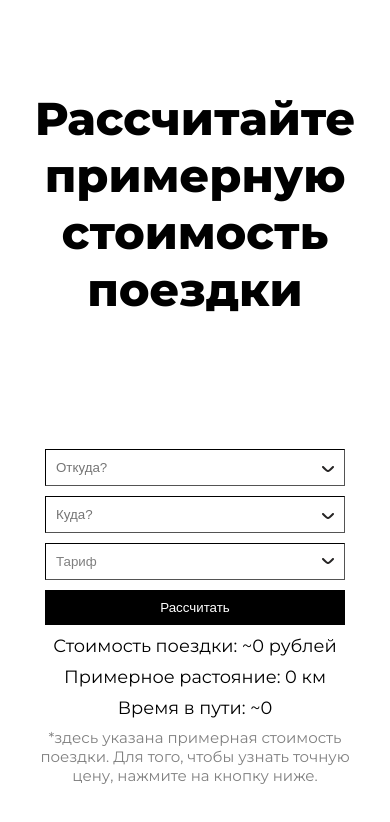
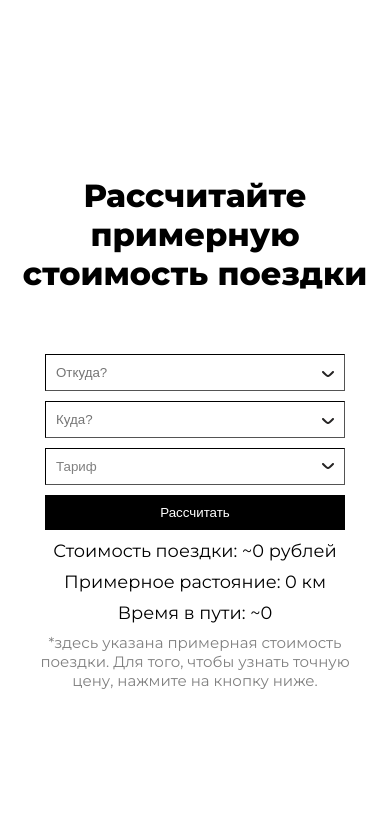
Before and after one commit to eepodrezov/travelReact, a React (Create React App) app: page / in a window 390 px wide. Shown: the top 822 px of the page. Built offline with nearby package versions, Linux system fonts and the light colour scheme.

Commit message:
edit flex cont, header fontsize

```diff
--- a/src/components/CitiesForm/CitiesForm.module.scss
+++ b/src/components/CitiesForm/CitiesForm.module.scss
@@ -45,3 +45,12 @@
         max-width: 80%;
     }
 }
+
+@media (max-width: 860px) {
+    h1 {
+        font-size: 32px !important;
+    }
+    .container {
+        gap: 40px;
+    }
+  }
```
